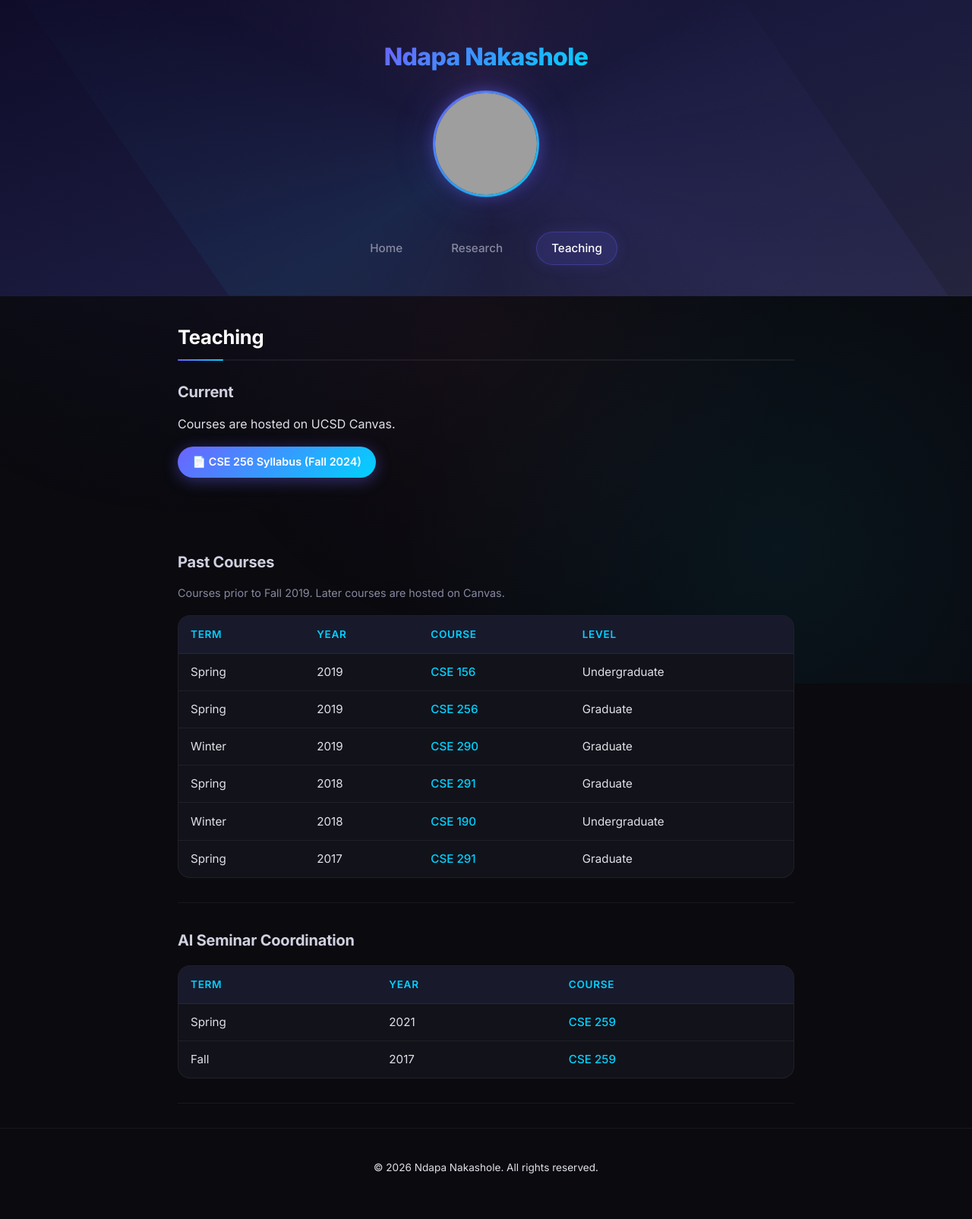
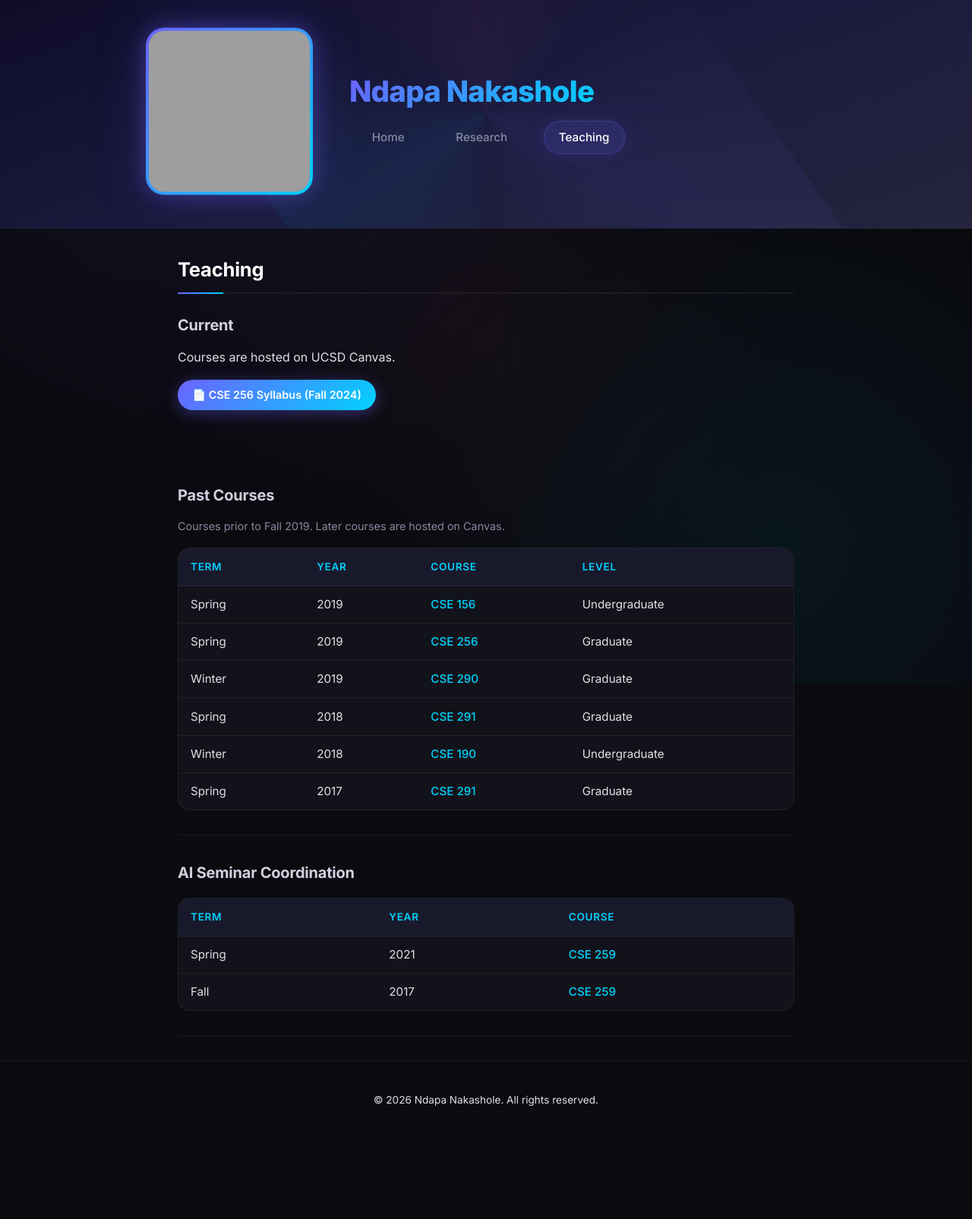
Before and after one commit to ndapa/ndapa.github.io, a Jekyll site: the page built from teaching.md, in a window 1280 px wide. Shown: the whole page at 76% size. Built offline with Jekyll 4.4.1, drawn with Linux system fonts in a browser that asks for light colours; after the commit the page ends 1516 px from its top, so only the background shows below that; grey boxes are pictures that could not be loaded.

Commit message:
Redesign header with split hero layout and larger profile photo

```diff
--- a/_layouts/default.html
+++ b/_layouts/default.html
@@ -16,16 +16,20 @@
 <body>
 
 <header class="site-header">
-  <div class="container">
+  <div class="hero-inner">
+    <div class="hero-photo">
+      <div class="photo-frame">
+        <img src="{{ '/assets/images/profile3.jpg' | relative_url }}" alt="Photo of {{ site.author.name }}" class="profile-image" />
+      </div>
+    </div>
+    <div class="hero-text">
       <h1><a href="{{ '/' | relative_url }}">{{ site.title }}</a></h1>
-
-    <img src="{{ '/assets/images/profile3.jpg' | relative_url }}" alt="Photo of {{ site.author.name }}" class="profile-image" />
-
       <nav>
         <a href="{{ '/' | relative_url }}"{% if page.url == '/' %} class="active"{% endif %}>Home</a>
         <a href="{{ '/research/' | relative_url }}"{% if page.url == '/research/' %} class="active"{% endif %}>Research</a>
         <a href="{{ '/teaching/' | relative_url }}"{% if page.url == '/teaching/' %} class="active"{% endif %}>Teaching</a>
       </nav>
+    </div>
   </div>
 </header>
 
--- a/assets/css/style.css
+++ b/assets/css/style.css
@@ -68,12 +68,11 @@ body::before {
 }
 
 /* ============================================
-   HEADER — Glassmorphism hero
+   HEADER — Split hero layout
    ============================================ */
 .site-header {
   position: relative;
-  padding: 3rem 0 2.5rem;
-  text-align: center;
+  padding: 0;
   background: linear-gradient(160deg, #0f0c29, #1a1a3e, #24243e);
   border-bottom: 1px solid var(--border);
   overflow: hidden;
@@ -100,11 +99,68 @@ body::before {
   to { transform: rotate(360deg); }
 }
 
+/* Hero inner — two-column split */
+.hero-inner {
+  display: flex;
+  align-items: center;
+  gap: 3rem;
+  max-width: 960px;
+  margin: 0 auto;
+  padding: 2.5rem 2rem;
+  position: relative;
+  z-index: 1;
+}
+
+/* Left side — large photo */
+.hero-photo {
+  flex-shrink: 0;
+}
+
+.photo-frame {
+  position: relative;
+  width: 220px;
+  height: 220px;
+  border-radius: 24px;
+  padding: 4px;
+  background: var(--gradient);
+  box-shadow:
+    0 0 30px var(--accent-glow),
+    0 0 80px rgba(108,99,255,0.15);
+  animation: float 6s ease-in-out infinite;
+  transition: box-shadow 0.4s ease;
+}
+
+.photo-frame:hover {
+  box-shadow:
+    0 0 40px var(--accent-glow),
+    0 0 100px rgba(108,99,255,0.25);
+}
+
+.profile-image {
+  width: 100%;
+  height: 100%;
+  object-fit: cover;
+  border-radius: 20px;
+  display: block;
+}
+
+@keyframes float {
+  0%, 100% { transform: translateY(0); }
+  50%      { transform: translateY(-8px); }
+}
+
+/* Right side — name + nav */
+.hero-text {
+  display: flex;
+  flex-direction: column;
+  gap: 1rem;
+}
+
 .site-header h1 {
-  font-size: 2rem;
+  font-size: 2.4rem;
   font-weight: 800;
   letter-spacing: -0.02em;
-  position: relative;
+  line-height: 1.2;
 }
 
 .site-header h1 a {
@@ -113,63 +169,13 @@ body::before {
   -webkit-text-fill-color: transparent;
   background-clip: text;
   text-decoration: none;
-  position: relative;
 }
 
-.site-header h1 a::after {
-  content: '';
-  position: absolute;
-  bottom: -4px;
-  left: 0;
-  width: 100%;
-  height: 3px;
-  background: var(--gradient);
-  border-radius: 2px;
-  transform: scaleX(0);
-  transition: transform 0.4s cubic-bezier(0.22, 1, 0.36, 1);
-}
-
-.site-header h1 a:hover::after {
-  transform: scaleX(1);
-}
-
-/* Profile image with glow ring */
-.profile-image {
-  width: 140px;
-  height: 140px;
-  object-fit: cover;
-  border-radius: 50%;
-  border: 3px solid transparent;
-  background-image: linear-gradient(var(--bg), var(--bg)), var(--gradient);
-  background-origin: border-box;
-  background-clip: content-box, border-box;
-  margin: 1.2rem 0;
-  box-shadow:
-    0 0 20px var(--accent-glow),
-    0 0 60px rgba(108,99,255,0.15);
-  transition: transform 0.5s cubic-bezier(0.22, 1, 0.36, 1), box-shadow 0.5s ease;
-  position: relative;
-  z-index: 1;
-  animation: float 6s ease-in-out infinite;
-}
-
-.profile-image:hover {
-  transform: scale(1.05);
-  box-shadow:
-    0 0 30px var(--accent-glow),
-    0 0 80px rgba(108,99,255,0.25);
-}
-
-@keyframes float {
-  0%, 100% { transform: translateY(0); }
-  50%      { transform: translateY(-6px); }
-}
-
-/* Navigation */
+/* Navigation — stacked pills */
 .site-header nav {
-  margin-top: 1rem;
-  position: relative;
-  z-index: 1;
+  display: flex;
+  flex-wrap: wrap;
+  gap: 0.5rem;
 }
 
 .site-header nav a {
@@ -563,22 +569,32 @@ td a {
 /* ============================================
    RESPONSIVE
    ============================================ */
-@media (max-width: 640px) {
-  .site-header {
-    padding: 2rem 0 1.5rem;
+@media (max-width: 700px) {
+  .hero-inner {
+    flex-direction: column;
+    text-align: center;
+    padding: 2rem 1.5rem;
+    gap: 1.5rem;
+  }
+
+  .photo-frame {
+    width: 180px;
+    height: 180px;
+  }
+
+  .hero-text {
+    align-items: center;
   }
 
   .site-header h1 {
-    font-size: 1.5rem;
+    font-size: 1.8rem;
   }
 
-  .profile-image {
-    width: 110px;
-    height: 110px;
+  .site-header nav {
+    justify-content: center;
   }
 
   .site-header nav a {
-    margin: 0.2rem 0.3rem;
     padding: 0.4rem 0.8rem;
     font-size: 0.85rem;
   }
```
Lines whose indentation alone changed are shown as unchanged.
